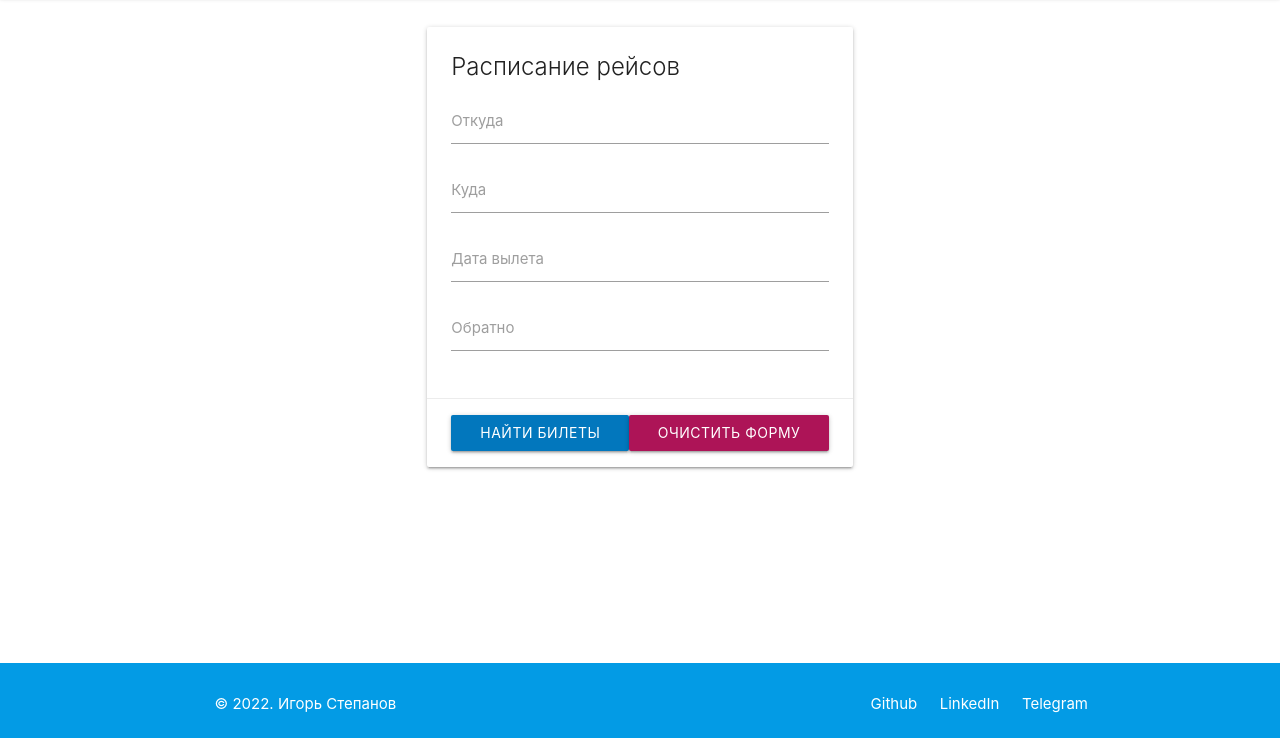
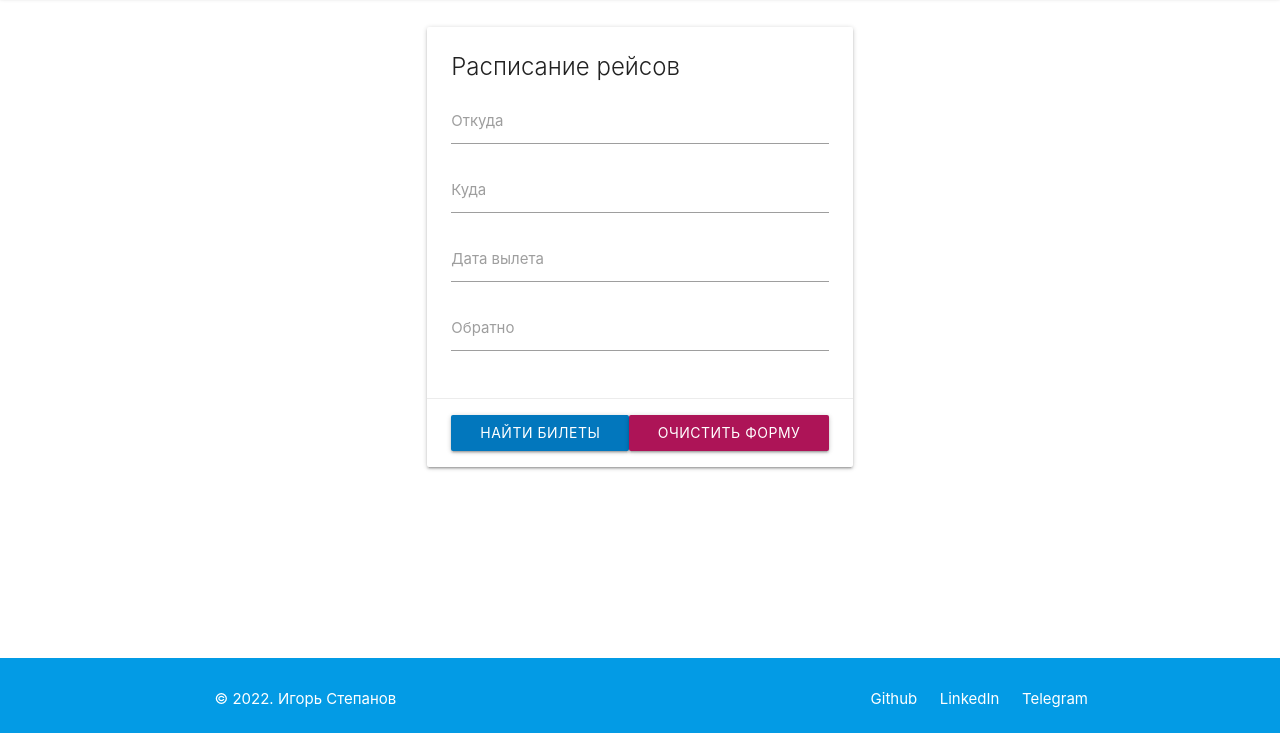
Before and after one commit to ia-stepanov/avia-tickets, a website built with webpack: page src/index.html in a window 1280 px wide. Shown: the part 67-805 px from the top of the page. Built offline with nearby package versions, Linux system fonts and the light colour scheme; some packages are replaced by stand-ins of ours; no server answers.

Commit message:
build(Avia Tickets): добавить описание

```diff
--- a/package.json
+++ b/package.json
@@ -5,7 +5,9 @@
   "main": "index.js",
   "scripts": {
     "dev": "webpack-dev-server",
-    "build": "webpack --mode=production"
+    "build": "webpack --mode=production",
+    "predeploy": "npm run build",
+    "deploy": "gh-pages -d dist"
   },
   "keywords": [],
   "author": "",
@@ -20,6 +22,7 @@
     "clean-webpack-plugin": "^4.0.0",
     "css-loader": "^3.1.0",
     "file-loader": "^4.1.0",
+    "gh-pages": "^4.0.0",
     "html-webpack-plugin": "^3.2.0",
     "mini-css-extract-plugin": "^0.8.0",
     "postcss-loader": "^3.0.0",
--- a/src/css/style.css
+++ b/src/css/style.css
@@ -1,3 +1,9 @@
+body {
+  display: flex;
+  flex-direction: column;
+  min-height: 100vh;
+}
+
 .d-flex {
   display: flex;
 }
@@ -58,8 +64,13 @@
   padding: 0 0 0 1.5rem;
 }
 
+.form-section {
+  flex: 1 0 auto;
+}
+
 footer {
   margin-top: 2rem;
+  flex: 0 0 auto;
 }
 
 .page-footer .footer-copyright.pb-1 {
@@ -67,7 +78,6 @@ footer {
 }
 
 .content {
-  min-height: calc(100vh - 164px);
   padding: 1.5rem 0 0 0;
 }
 
```
Also changed, not shown: README.md (added), 2 other files.
